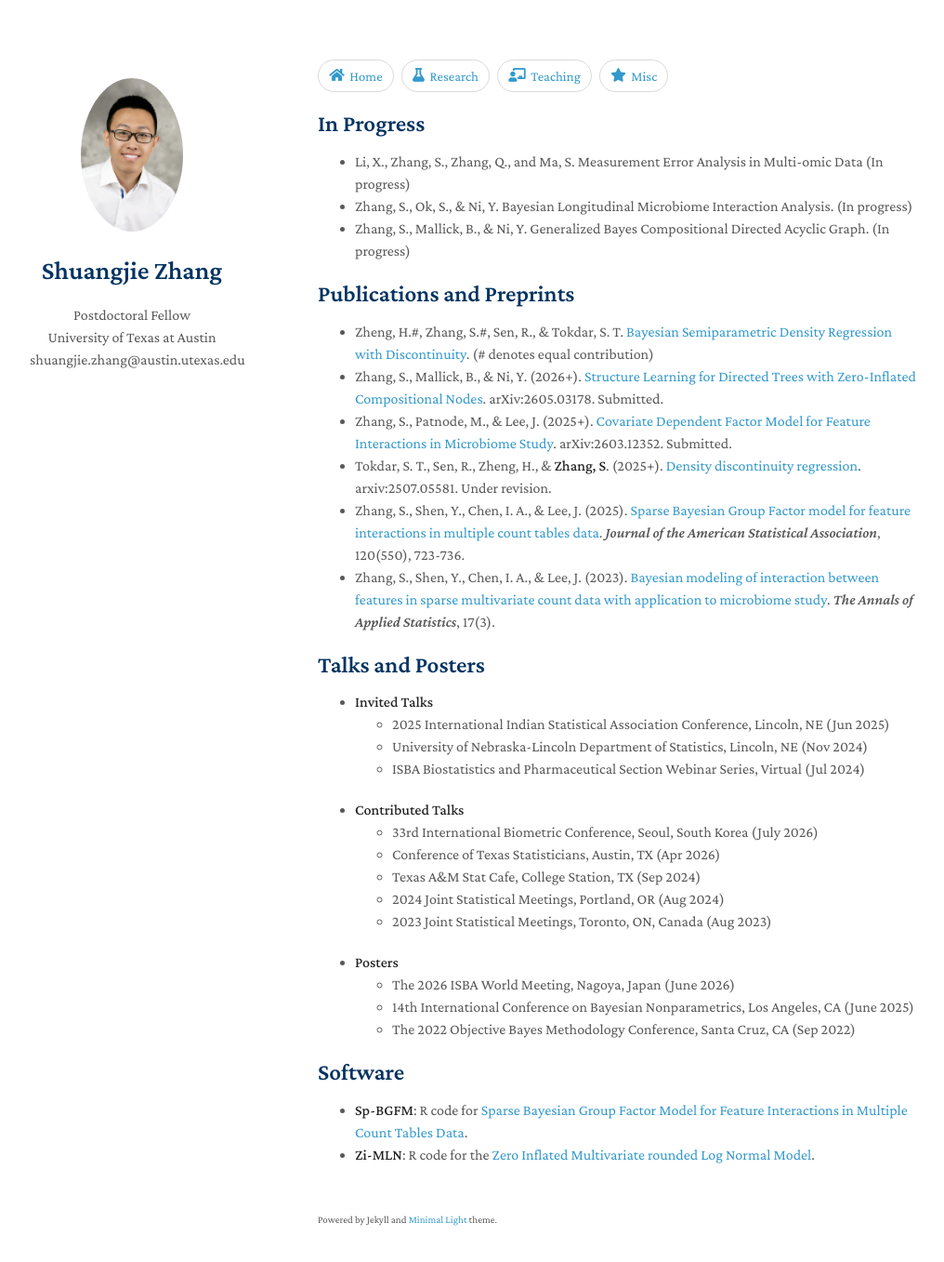
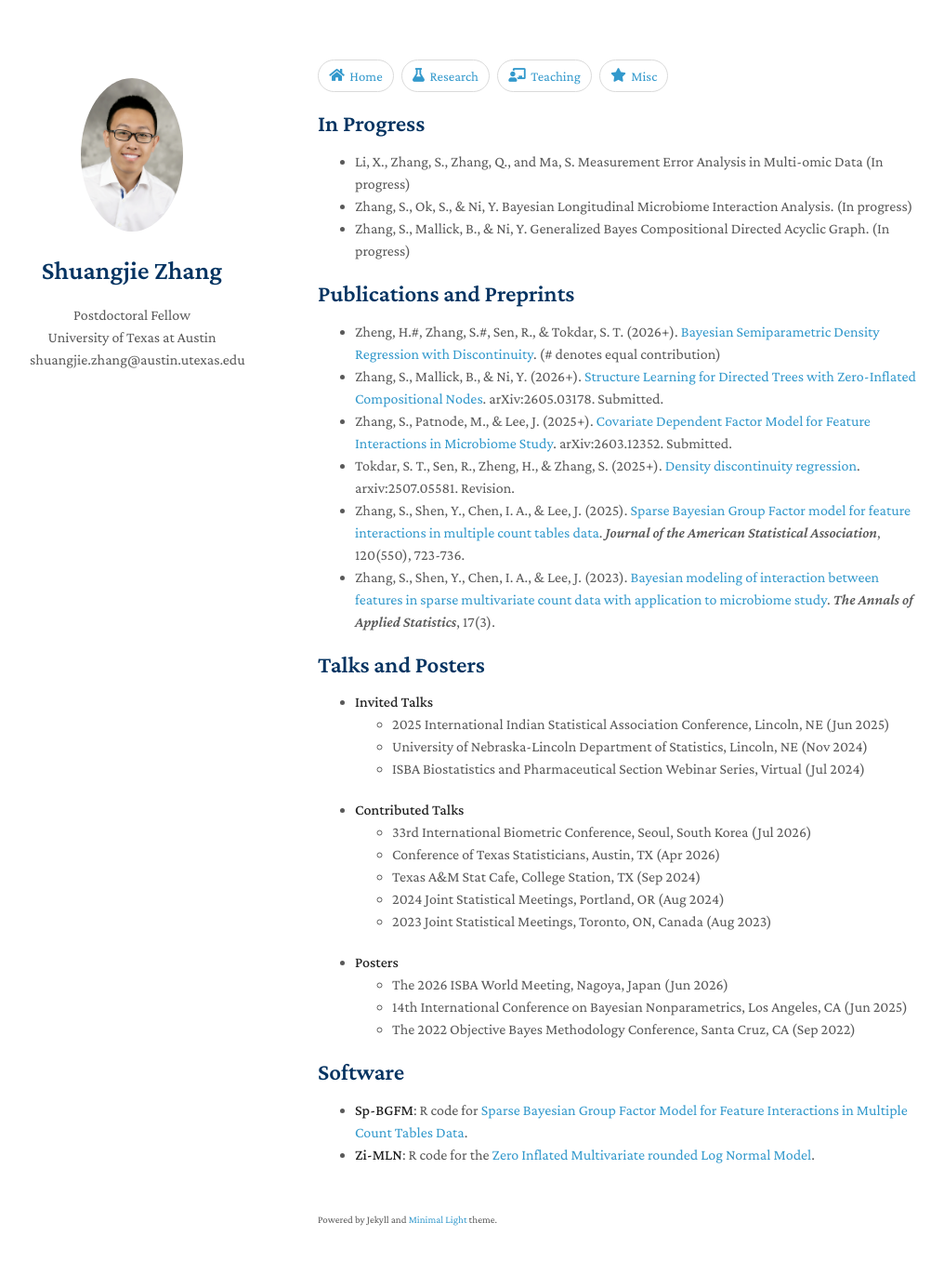
Before and after one commit to shuang-jie/shuang-jie.github.io, a Jekyll site: the page built from research.md, in a window 1280 px wide and 1392 px high. Shown: the top 1357 px of the window at 93% size, without its empty margins (128-1144 px from the left). Built offline with Jekyll 4.4.1, drawn with Linux system fonts in a browser that asks for light colours; nearby versions of some CDN libraries; a style sheet for code colours, icons or effects is not loaded; our own code applies the rules of GitHub Pages for plain Markdown files.

Commit message:
Update publication and conference details in research.md

```diff
--- a/research.md
+++ b/research.md
@@ -8,10 +8,10 @@ layout: homepage
 * Zhang, S., Mallick, B., & Ni, Y. Generalized Bayes Compositional Directed Acyclic Graph. (In progress)
 
 ## Publications and Preprints
-* Zheng, H.#, Zhang, S.#, Sen, R., & Tokdar, S. T. [Bayesian Semiparametric Density Regression with Discontinuity](https://shuang-jie.github.io/files/SJ-P4.pdf). (# denotes equal contribution)
+* Zheng, H.#, Zhang, S.#, Sen, R., & Tokdar, S. T. (2026+). [Bayesian Semiparametric Density Regression with Discontinuity](https://shuang-jie.github.io/files/SJ-P4.pdf). (# denotes equal contribution)
 * Zhang, S., Mallick, B., & Ni, Y. (2026+). [Structure Learning for Directed Trees with Zero-Inflated Compositional Nodes](https://arxiv.org/abs/2605.03178). arXiv:2605.03178. Submitted.
 * Zhang, S., Patnode, M., & Lee, J. (2025+). [Covariate Dependent Factor Model for Feature Interactions in Microbiome Study](https://arxiv.org/abs/2603.12352). arXiv:2603.12352. Submitted.
-* Tokdar, S. T., Sen, R., Zheng, H., & **Zhang, S**. (2025+). [Density discontinuity regression](https://arxiv.org/abs/2507.05581). arxiv:2507.05581. Under revision.
+* Tokdar, S. T., Sen, R., Zheng, H., & Zhang, S. (2025+). [Density discontinuity regression](https://arxiv.org/abs/2507.05581). arxiv:2507.05581. Revision.
 * Zhang, S., Shen, Y., Chen, I. A., & Lee, J. (2025). [Sparse Bayesian Group Factor model for feature interactions in multiple count tables data](https://doi.org/10.1080/01621459.2025.2449721). *Journal of the American Statistical Association*, 120(550), 723-736.
 * Zhang, S., Shen, Y., Chen, I. A., & Lee, J. (2023). [Bayesian modeling of interaction between features in sparse multivariate count data with application to microbiome study](https://doi.org/10.1214/22-aoas1690). *The Annals of Applied Statistics*, 17(3).
 
@@ -21,14 +21,14 @@ layout: homepage
   * University of Nebraska-Lincoln Department of Statistics, Lincoln, NE (Nov 2024)
   * ISBA Biostatistics and Pharmaceutical Section Webinar Series, Virtual (Jul 2024)
 * **Contributed Talks**
-  * 33rd International Biometric Conference, Seoul, South Korea (July 2026)
+  * 33rd International Biometric Conference, Seoul, South Korea (Jul 2026)
   * Conference of Texas Statisticians, Austin, TX (Apr 2026)
   * Texas A&M Stat Cafe, College Station, TX (Sep 2024)
   * 2024 Joint Statistical Meetings, Portland, OR (Aug 2024)
   * 2023 Joint Statistical Meetings, Toronto, ON, Canada (Aug 2023)
 * **Posters**
-  * The 2026 ISBA World Meeting, Nagoya, Japan (June 2026)
-  * 14th International Conference on Bayesian Nonparametrics, Los Angeles, CA (June 2025)
+  * The 2026 ISBA World Meeting, Nagoya, Japan (Jun 2026)
+  * 14th International Conference on Bayesian Nonparametrics, Los Angeles, CA (Jun 2025)
   * The 2022 Objective Bayes Methodology Conference, Santa Cruz, CA (Sep 2022)
 
 ## Software
```
